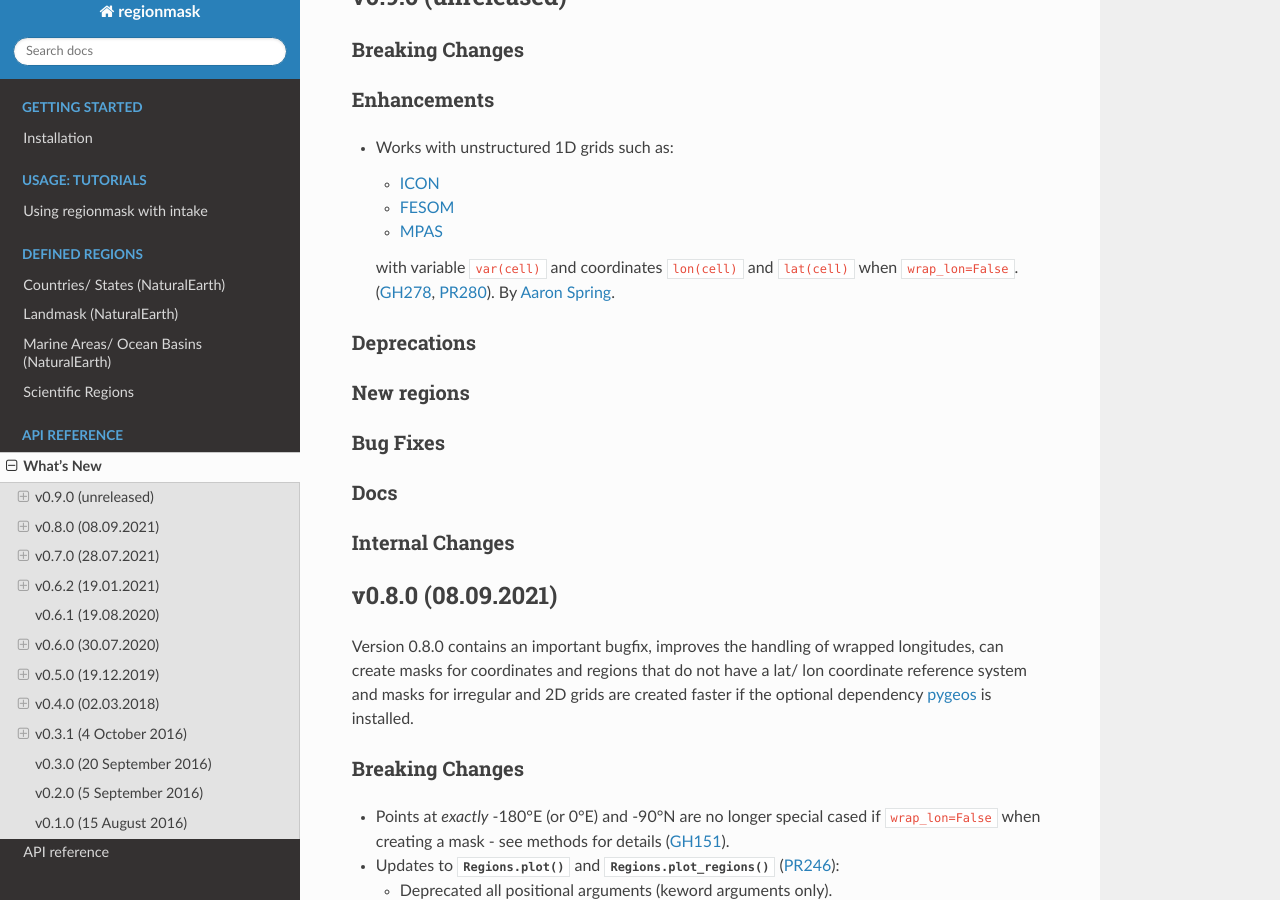
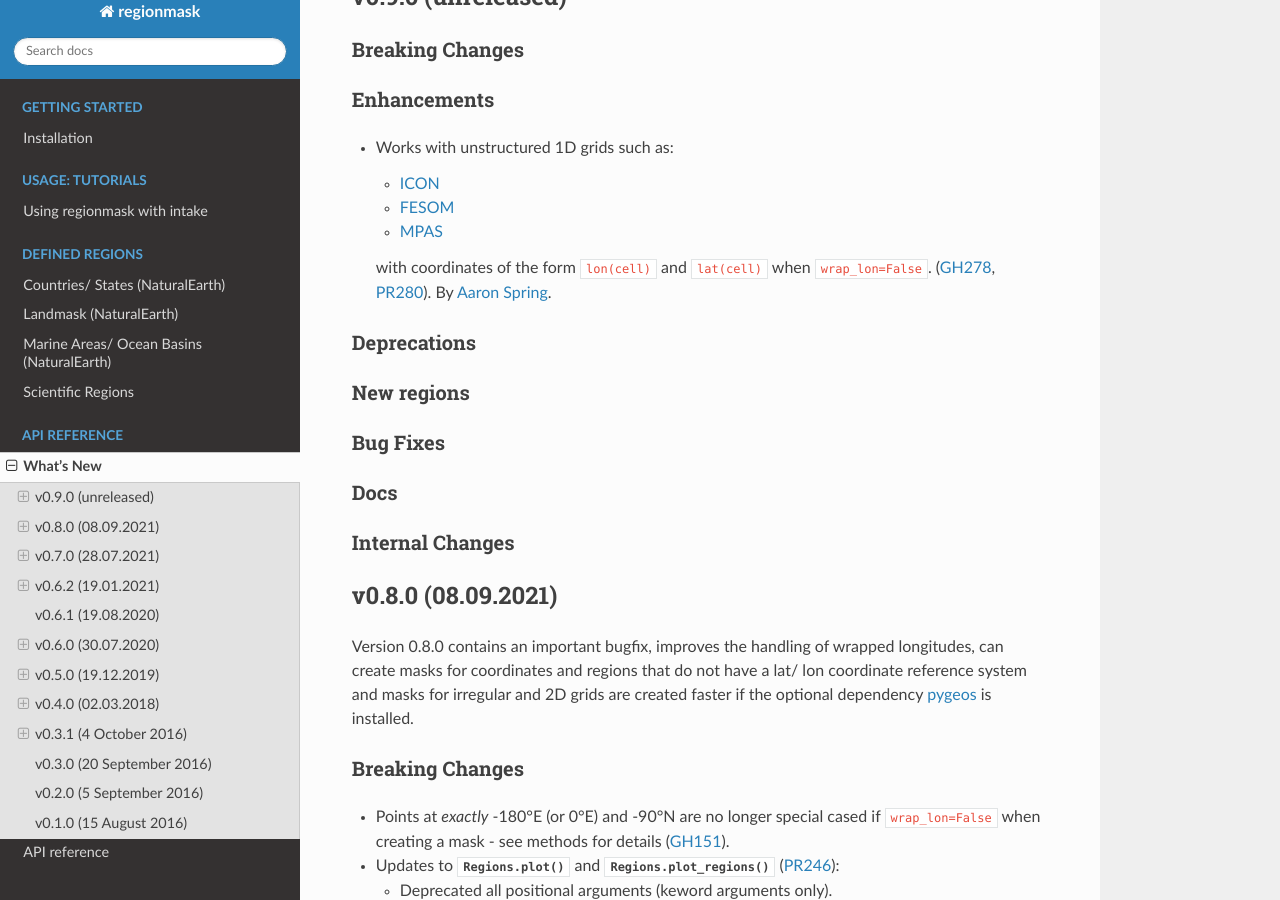
Before and after one commit to regionmask/regionmask, a Sphinx documentation site: the page built from docs/whats_new.rst, in a window 1280 px wide and 900 px high, scrolled down 304 px. Built offline with Sphinx 7.4.7 and the Read the Docs theme 2.0.0, drawn with Linux system fonts in a browser that asks for light colours; pages that are not in the unit, such as notebooks, are missing from menus; the version number could not be read and is left out.

Commit message:
Update docs/whats_new.rst
Co-authored-by: Mathias Hauser <mathause@users.noreply.github.com>

```diff
--- a/docs/whats_new.rst
+++ b/docs/whats_new.rst
@@ -24,7 +24,7 @@ Enhancements
   - `FESOM <https://fesom.de/>`_
   - `MPAS <https://mpas-dev.github.io/>`_
 
-  with variable ``var(cell)`` and coordinates ``lon(cell)`` and ``lat(cell)``
+  with coordinates of the form ``lon(cell)`` and ``lat(cell)``
   when ``wrap_lon=False``.
   (:issue:`278`, :pull:`280`). By `Aaron Spring <https://github.com/aaronspring>`_.
 
```
